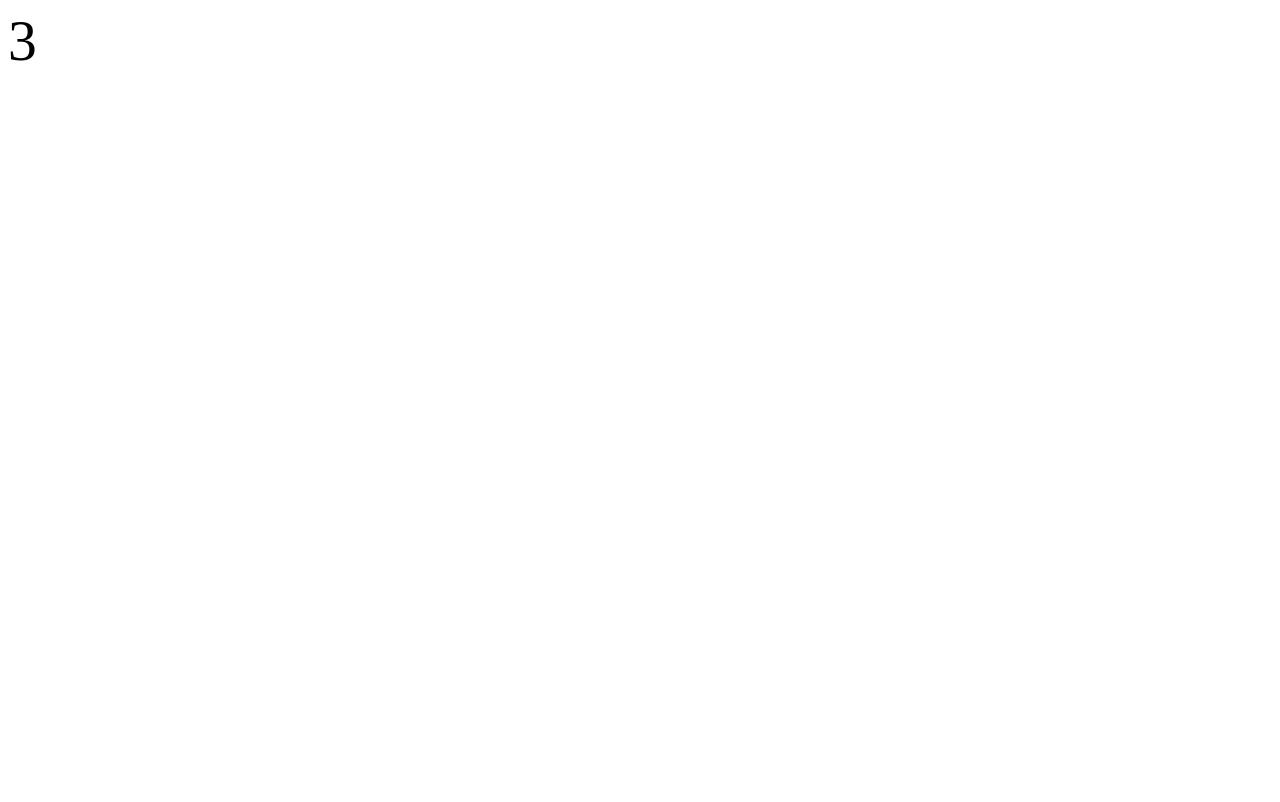
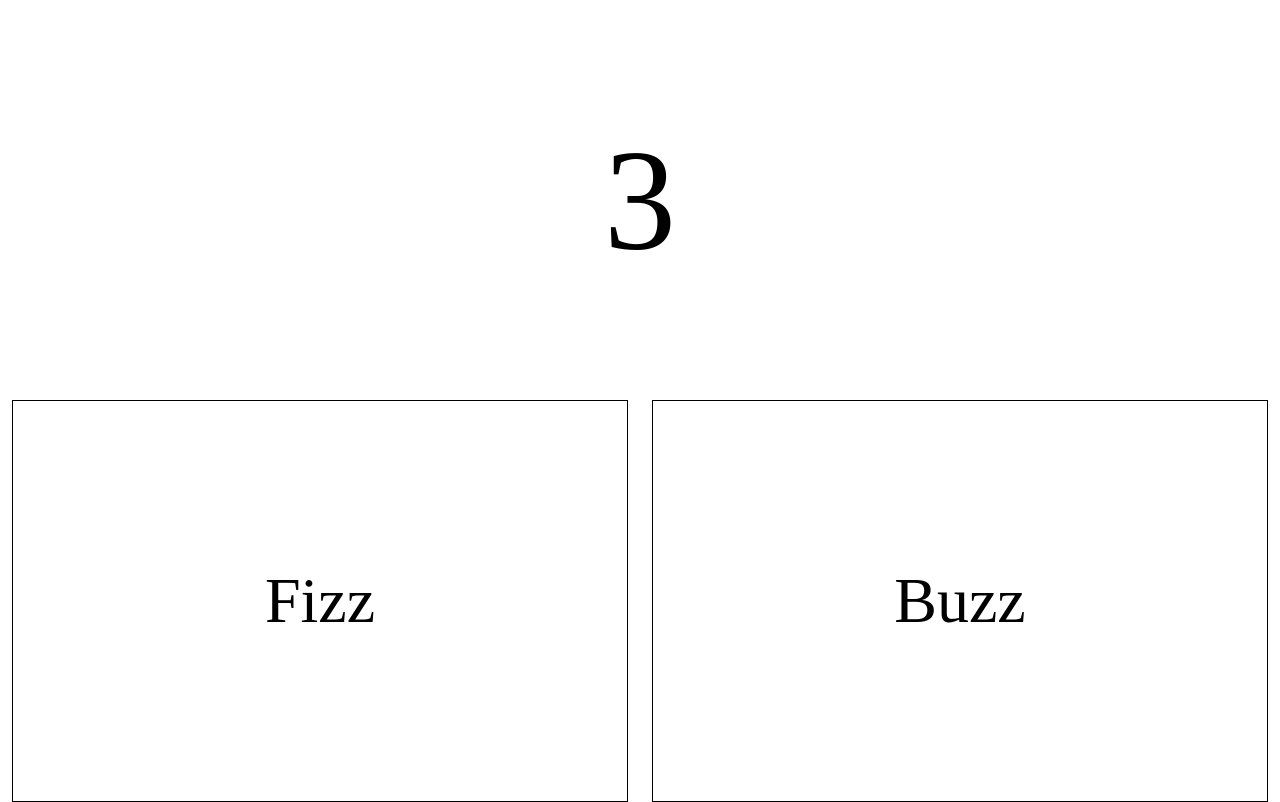
Before and after one commit to ma2saka/react-fizzbuzz, a React app: page / in a window 1280 px wide. Both pictures are taken after a click on the button "START". Built offline with nearby package versions, Linux system fonts and the light colour scheme.

Commit message:
fizz and buzz button

```diff
--- a/src/game/play.js
+++ b/src/game/play.js
@@ -40,6 +40,14 @@ export default class Play extends React.Component {
     this.props.onEnd({ score: this.state.count - 1, message })
   }
 
+  fizz = () => {
+    this.setState({ fizz: true })
+  }
+
+  buzz = () => {
+    this.setState({ buzz: true })
+  }
+
   keydown = (e) => {
     if (e.keyCode == 27) {
       this.end("cancel");
@@ -67,13 +75,17 @@ export default class Play extends React.Component {
   }
 
   render() {
-    const fontSize = (300 + (10 - this.state.tick) * 10) + '%'
-    const style = { fontSize }
+    const fontSize = (300 + (10 - this.state.tick) * 100) + '%'
+    const buttonStyle = { fontSize: "4em", lineHeight: "50vh", height: "50vh", width: "48vw", textAlign: 'center', border: '1px solid #000' }
     return <>
-      <p><span style={style}>{this.state.count}</span></p>
-      <div>
-        {this.state.fizz && <span>Fizz</span>}
-        {this.state.buzz && <span>Buzz</span>}
+      <div style={{ alignItems: 'center', padding: "0", margin: "0", display: 'flex', justifyContent: 'space-around', height: "50vh", fontSize }}>
+        <div>
+          {this.state.count}
+        </div>
+      </div>
+      <div style={{ display: "flex", padding: "0", margin: "0", justifyContent: 'space-around' }}>
+        <div style={{ ...buttonStyle, color: this.state.fizz ? '#F00' : '#000' }} onClick={this.fizz}> Fizz</div>
+        <div style={{ ...buttonStyle, color: this.state.buzz ? '#F00' : '#000' }} onClick={this.buzz}>Buzz</div>
       </div>
     </>
   }
--- a/src/index.html
+++ b/src/index.html
@@ -1 +1,21 @@
-<div id="content" />
+<!DOCTYPE html>
+<html lang="en">
+
+<head>
+  <meta charset="UTF-8">
+  <meta name="viewport" content="width=device-width, initial-scale=1.0">
+  <meta http-equiv="X-UA-Compatible" content="ie=edge">
+  <style>
+    body {
+      padding: 0;
+      margin: 0;
+    }
+  </style>
+  <title>React Fizzbuzz</title>
+</head>
+
+<body>
+  <div id="content" />
+</body>
+
+</html>
```
